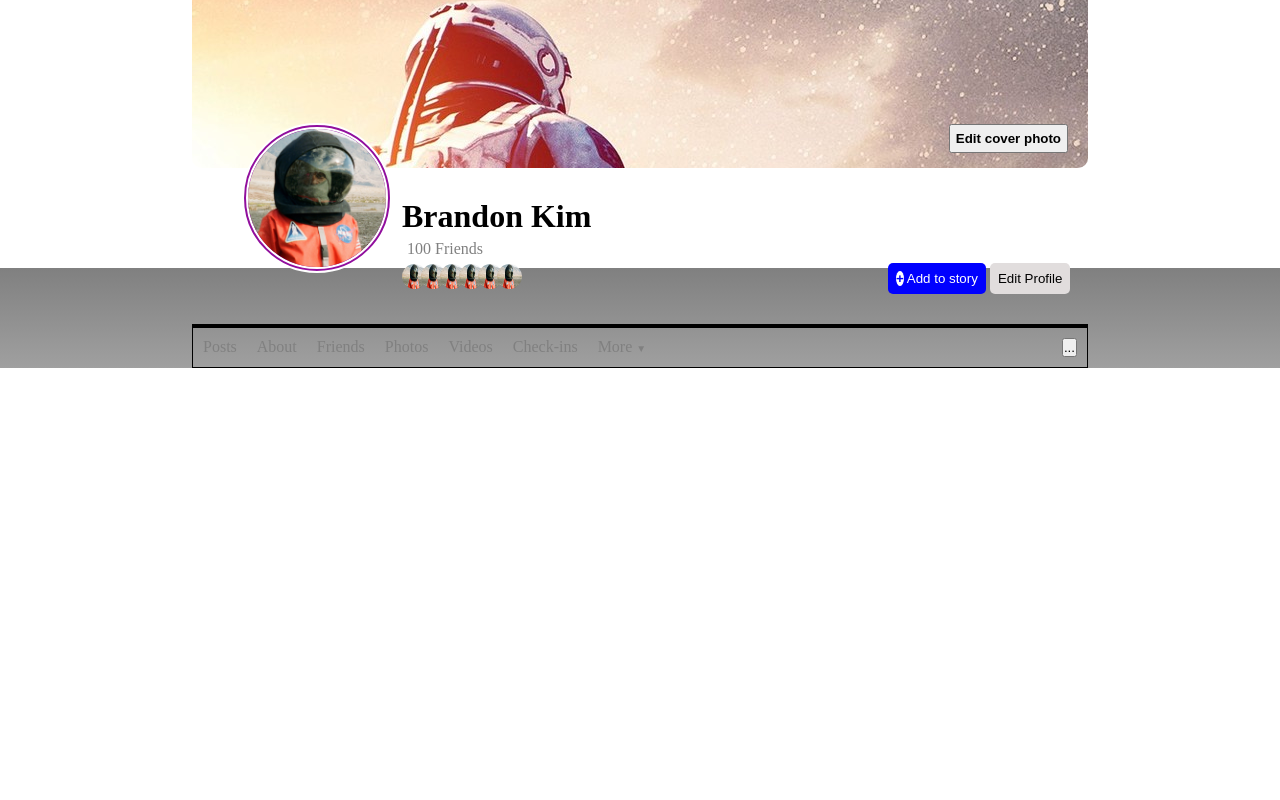
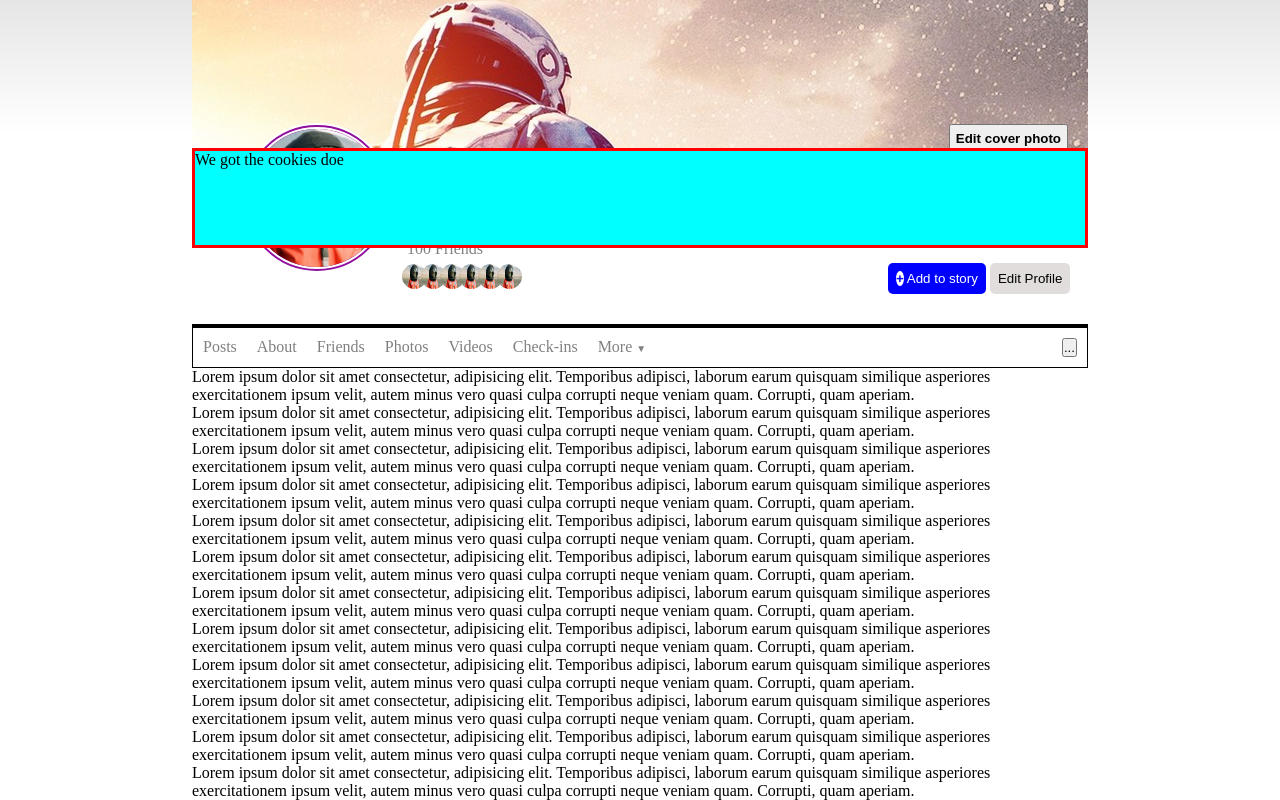
Before and after one commit to bkim95ca/AugustCodingDojo, a plain HTML site: page 02-CSS/06-PositionLecture/index.html in a window 1280 px wide. Shown: the part 532-1332 px from the top of the page. Before the commit the page ends 900 px from the top, so only its background shows below. Drawn offline with Linux system fonts and the light colour scheme.

Commit message:
added cookie box to bootleg facebook

```diff
--- a/02-CSS/06-PositionLecture/index.html
+++ b/02-CSS/06-PositionLecture/index.html
@@ -43,6 +43,23 @@
             </ul>
             <button>...</button>
         </div>
+        <div>
+            <p>Lorem ipsum dolor sit amet consectetur, adipisicing elit. Temporibus adipisci, laborum earum quisquam similique asperiores exercitationem ipsum velit, autem minus vero quasi culpa corrupti neque veniam quam. Corrupti, quam aperiam.</p>
+            <p>Lorem ipsum dolor sit amet consectetur, adipisicing elit. Temporibus adipisci, laborum earum quisquam similique asperiores exercitationem ipsum velit, autem minus vero quasi culpa corrupti neque veniam quam. Corrupti, quam aperiam.</p>
+            <p>Lorem ipsum dolor sit amet consectetur, adipisicing elit. Temporibus adipisci, laborum earum quisquam similique asperiores exercitationem ipsum velit, autem minus vero quasi culpa corrupti neque veniam quam. Corrupti, quam aperiam.</p>
+            <p>Lorem ipsum dolor sit amet consectetur, adipisicing elit. Temporibus adipisci, laborum earum quisquam similique asperiores exercitationem ipsum velit, autem minus vero quasi culpa corrupti neque veniam quam. Corrupti, quam aperiam.</p>
+            <p>Lorem ipsum dolor sit amet consectetur, adipisicing elit. Temporibus adipisci, laborum earum quisquam similique asperiores exercitationem ipsum velit, autem minus vero quasi culpa corrupti neque veniam quam. Corrupti, quam aperiam.</p>
+            <p>Lorem ipsum dolor sit amet consectetur, adipisicing elit. Temporibus adipisci, laborum earum quisquam similique asperiores exercitationem ipsum velit, autem minus vero quasi culpa corrupti neque veniam quam. Corrupti, quam aperiam.</p>
+            <p>Lorem ipsum dolor sit amet consectetur, adipisicing elit. Temporibus adipisci, laborum earum quisquam similique asperiores exercitationem ipsum velit, autem minus vero quasi culpa corrupti neque veniam quam. Corrupti, quam aperiam.</p>
+            <p>Lorem ipsum dolor sit amet consectetur, adipisicing elit. Temporibus adipisci, laborum earum quisquam similique asperiores exercitationem ipsum velit, autem minus vero quasi culpa corrupti neque veniam quam. Corrupti, quam aperiam.</p>
+            <p>Lorem ipsum dolor sit amet consectetur, adipisicing elit. Temporibus adipisci, laborum earum quisquam similique asperiores exercitationem ipsum velit, autem minus vero quasi culpa corrupti neque veniam quam. Corrupti, quam aperiam.</p>
+            <p>Lorem ipsum dolor sit amet consectetur, adipisicing elit. Temporibus adipisci, laborum earum quisquam similique asperiores exercitationem ipsum velit, autem minus vero quasi culpa corrupti neque veniam quam. Corrupti, quam aperiam.</p>
+            <p>Lorem ipsum dolor sit amet consectetur, adipisicing elit. Temporibus adipisci, laborum earum quisquam similique asperiores exercitationem ipsum velit, autem minus vero quasi culpa corrupti neque veniam quam. Corrupti, quam aperiam.</p>
+            <p>Lorem ipsum dolor sit amet consectetur, adipisicing elit. Temporibus adipisci, laborum earum quisquam similique asperiores exercitationem ipsum velit, autem minus vero quasi culpa corrupti neque veniam quam. Corrupti, quam aperiam.</p>
+        </div>
+        <div id="cookie-box">
+            <p>We got the cookies doe</p>
+        </div>
     </div>
 
 </body>
--- a/02-CSS/06-PositionLecture/style.css
+++ b/02-CSS/06-PositionLecture/style.css
@@ -6,7 +6,6 @@
 
 body {
     background-image: linear-gradient(to bottom, gray, white, white);
-    height: 100vh;
     /* display: flex;
     justify-content: center; */
 }
@@ -149,3 +148,12 @@ body {
 #dropdown {
     font-size: 10px;
 }
+
+#cookie-box {
+    border: 3px solid red;
+    height: 100px;
+    background-color: aqua;
+    position: fixed;
+    bottom: 20px;
+    width: 70%;
+}
```
